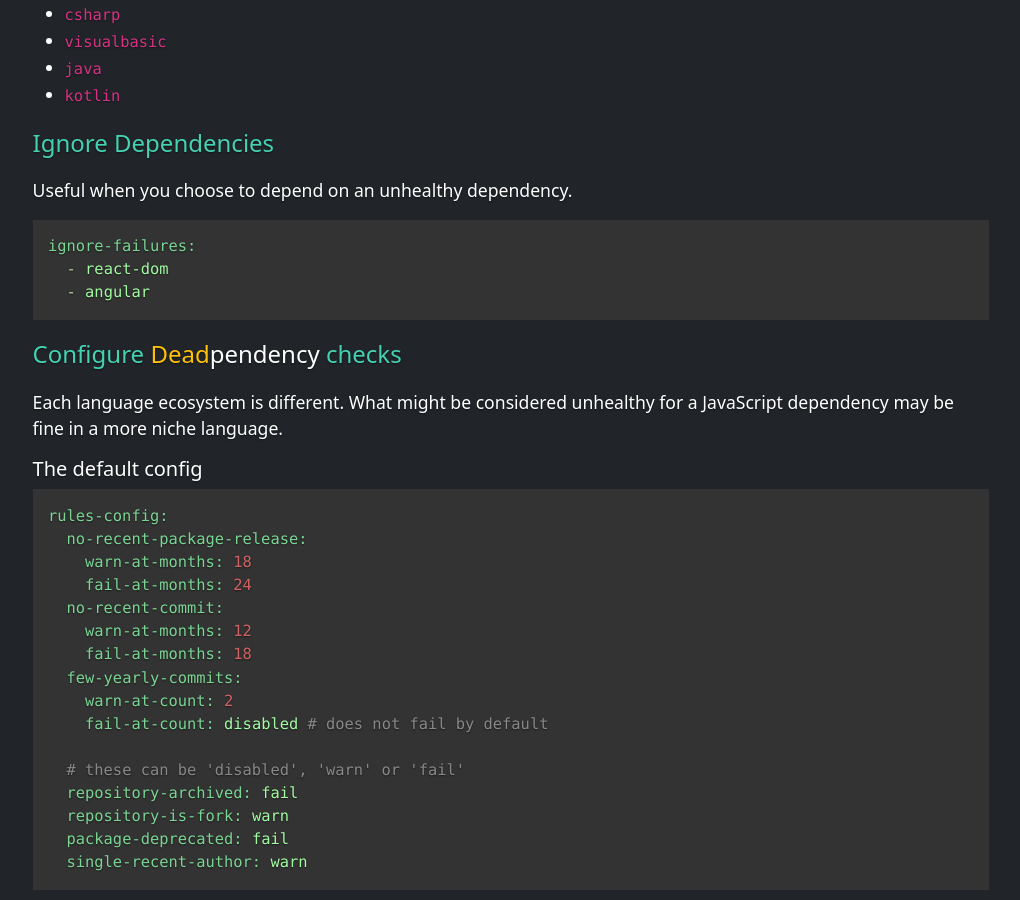
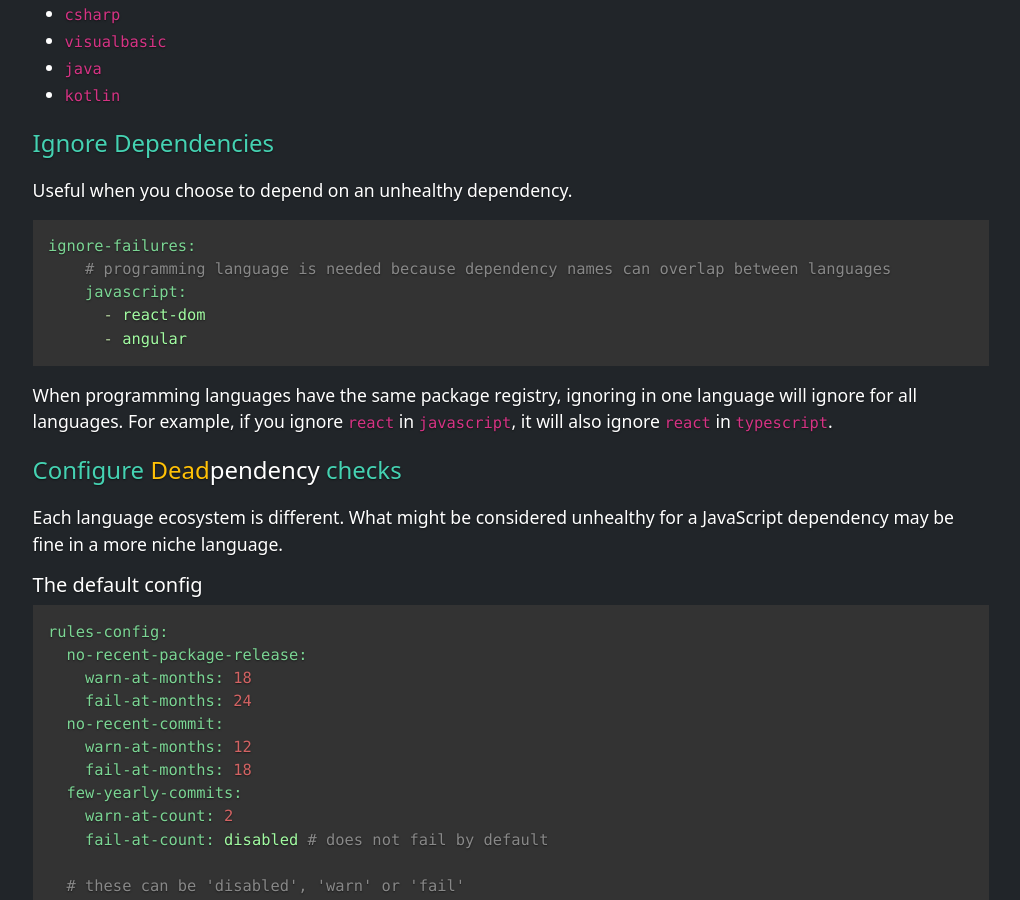
Before and after one commit to deadpendency/deadpendency.github.io, a Jekyll site: the page built from docs/config.html, in a window 1280 px wide and 900 px high, scrolled down 1931 px. Shown: the whole window, without its empty margins (129-1149 px from the left). Built offline with Jekyll 4.4.1, drawn with Linux system fonts in a browser that asks for light colours; nearby versions of some CDN libraries.

Commit message:
Update ignore config section to include programming language

```diff
--- a/docs/config.html
+++ b/docs/config.html
@@ -98,9 +98,15 @@ title: Deadpendency Configuration
 <p>Useful when you choose to depend on an unhealthy dependency.</p>
 
 <pre><code class="language-yaml">ignore-failures:
-  - react-dom
-  - angular
+    # programming language is needed because dependency names can overlap between languages
+    javascript:
+      - react-dom
+      - angular
 </code></pre>
+
+<p>
+  When programming languages have the same package registry, ignoring in one language will ignore for all languages. For example, if you ignore <code>react</code> in <code>javascript</code>, it will also ignore <code>react</code> in <code>typescript</code>.
+</p>
 
 <h4 id="configure-checks"><a href="#configure-checks">Configure <span class="text-warning">Dead</span><span class="text-white">pendency</span> checks</a></h4>
 
```
